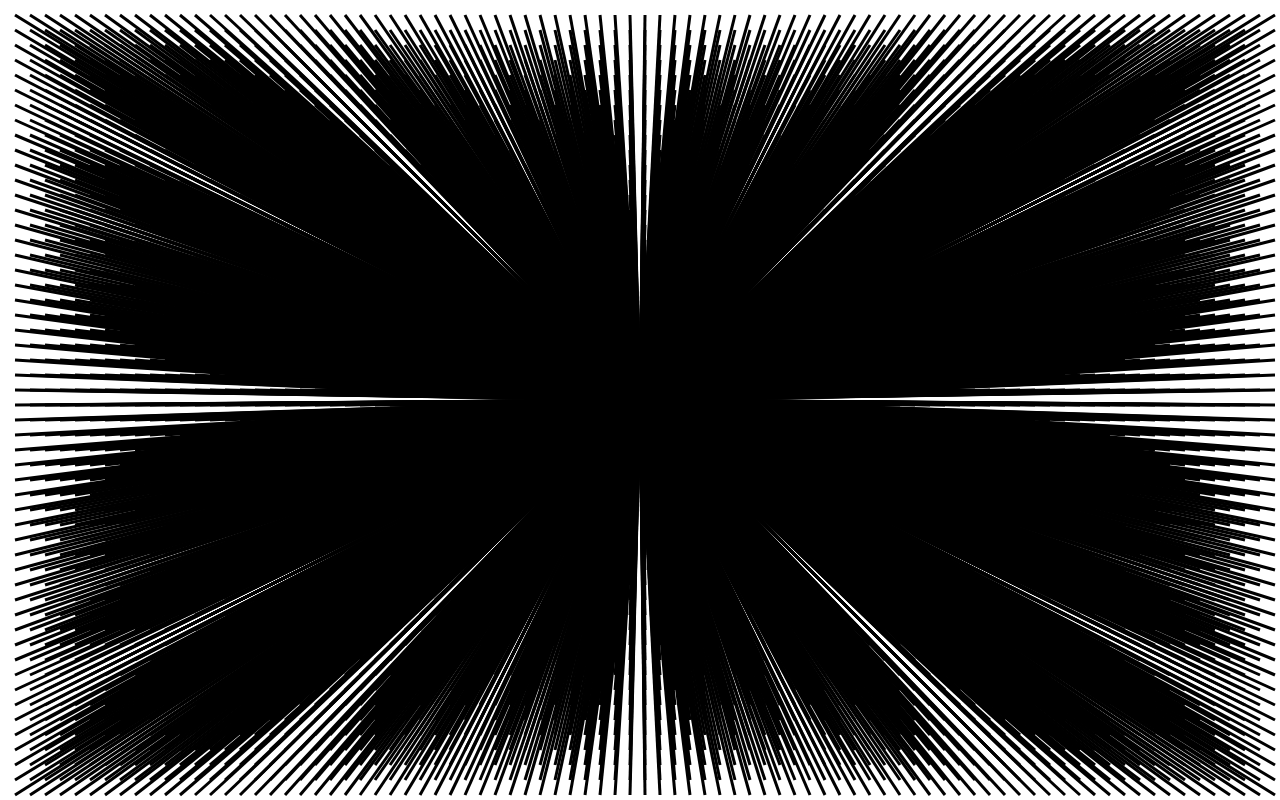
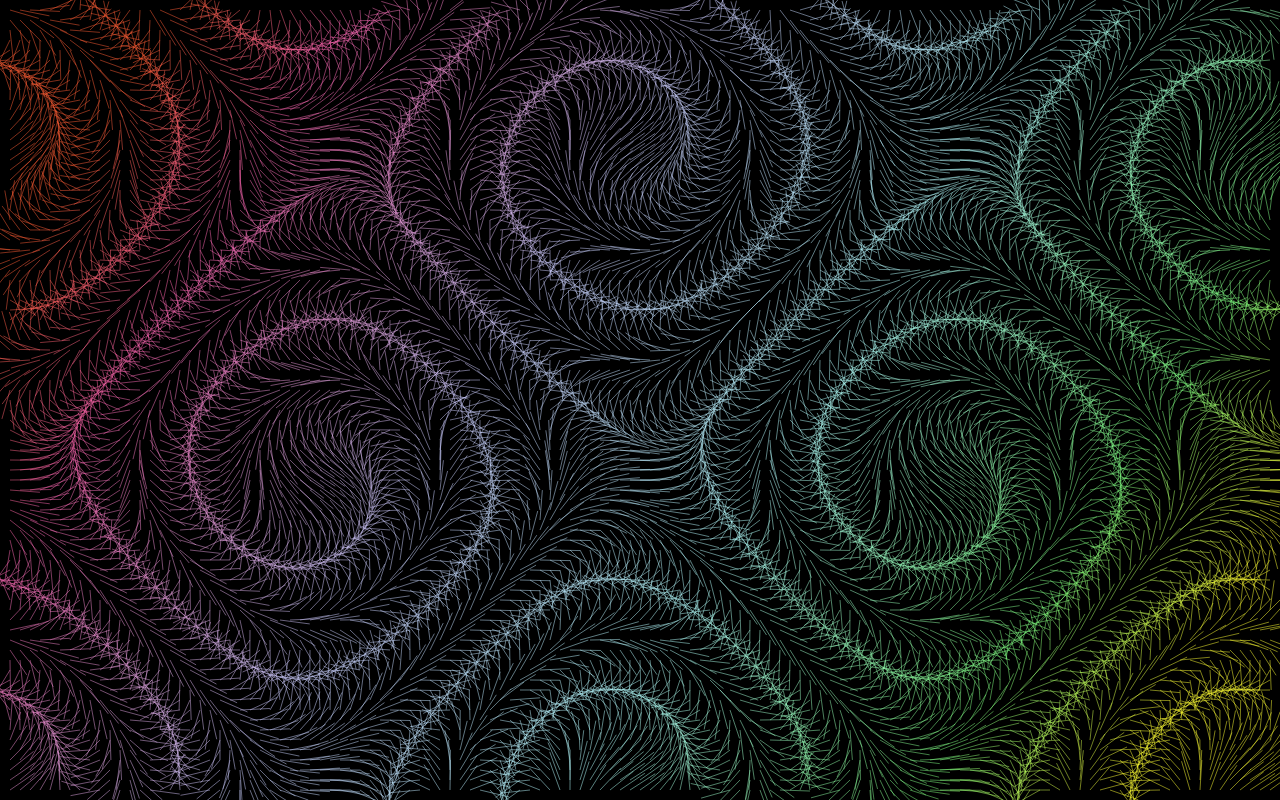
Before and after one commit to cicada-lang/graphwind, a website with bundled scripts: page index.html in a window 1280 px wide. Built offline with nearby package versions, Linux system fonts and the light colour scheme; animation ran at ten frames a second.

Commit message:
`FlowFieldEffect` -- draw vactor field

```diff
--- a/index.html
+++ b/index.html
@@ -10,7 +10,7 @@
 
   <body>
     <div class="flex flex-col">
-      <canvas id="canvas" class=""></canvas>
+      <canvas id="canvas" class="bg-black"></canvas>
     </div>
   </body>
 </html>
--- a/src/FlowFieldEffect.ts
+++ b/src/FlowFieldEffect.ts
@@ -7,7 +7,8 @@ export class FlowFieldEffect {
   interval = 1000 / 60
   timer = 0
 
-  cellSize = 15
+  cellSize = 10
+  gradient: CanvasGradient
 
   constructor(
     public ctx: CanvasRenderingContext2D,
@@ -16,10 +17,33 @@ export class FlowFieldEffect {
     public mouse: { x: number; y: number },
   ) {
     ctx.strokeStyle = "black"
-    ctx.lineWidth = 3
+    ctx.lineWidth = 0.5
+
     mouse.x = width / 2
     mouse.y = height / 2
+
+    this.gradient = this.createGradient()
+    this.ctx.strokeStyle = this.gradient
+
     console.log(`[${this.who}] I am created.`)
+  }
+
+  createGradient(): CanvasGradient {
+    const gradient = this.ctx.createLinearGradient(
+      0,
+      0,
+      this.width,
+      this.height,
+    )
+
+    gradient.addColorStop(0.1, "#ff5c33")
+    gradient.addColorStop(0.2, "#ff66b3")
+    gradient.addColorStop(0.4, "#ccccff")
+    gradient.addColorStop(0.6, "#b3ffff")
+    gradient.addColorStop(0.8, "#80ff80")
+    gradient.addColorStop(0.9, "#ffff33")
+
+    return gradient
   }
 
   drawLineToMouse(x: number, y: number): void {
@@ -29,8 +53,11 @@ export class FlowFieldEffect {
     this.ctx.stroke()
   }
 
-  drawLine(x: number, y: number): void {
-    this.drawLineToMouse(x, y)
+  drawLine(angle: number, x: number, y: number): void {
+    this.ctx.beginPath()
+    this.ctx.moveTo(x, y)
+    this.ctx.lineTo(x + Math.cos(angle) * 30, y + Math.sin(angle) * 30)
+    this.ctx.stroke()
   }
 
   animate(currentTime?: number): void {
@@ -43,7 +70,8 @@ export class FlowFieldEffect {
 
       for (let x = this.cellSize; x < this.width; x += this.cellSize) {
         for (let y = this.cellSize; y < this.height; y += this.cellSize) {
-          this.drawLine(x, y)
+          const angle = (Math.cos(x * 0.01) + Math.sin(y * 0.01)) * 6
+          this.drawLine(angle, x, y)
         }
       }
 
--- a/src/main.ts
+++ b/src/main.ts
@@ -12,19 +12,19 @@ window.onload = () => {
     y: 0,
   }
 
+  let flowField = new FlowFieldEffect(ctx, canvas.width, canvas.height, mouse)
+  flowField.animate()
+
   window.addEventListener("mousemove", (event) => {
     mouse.x = event.x
     mouse.y = event.y
   })
 
-  let flowField = new FlowFieldEffect(ctx, canvas.width, canvas.height, mouse)
-  flowField.animate()
-
   window.addEventListener("resize", () => {
     canvas.width = window.innerWidth
     canvas.height = window.innerHeight
 
-    flowField.width = canvas.width
-    flowField.height = canvas.height
+    flowField = new FlowFieldEffect(ctx, canvas.width, canvas.height, mouse)
+    flowField.animate()
   })
 }
```
Also changed, not shown: TODO.md (+5 -1 lines).
